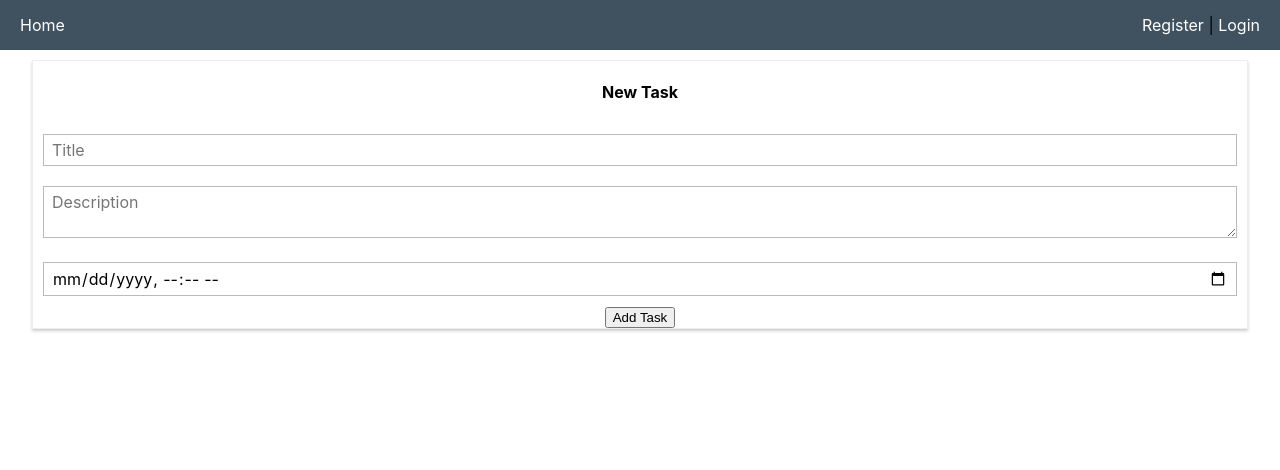
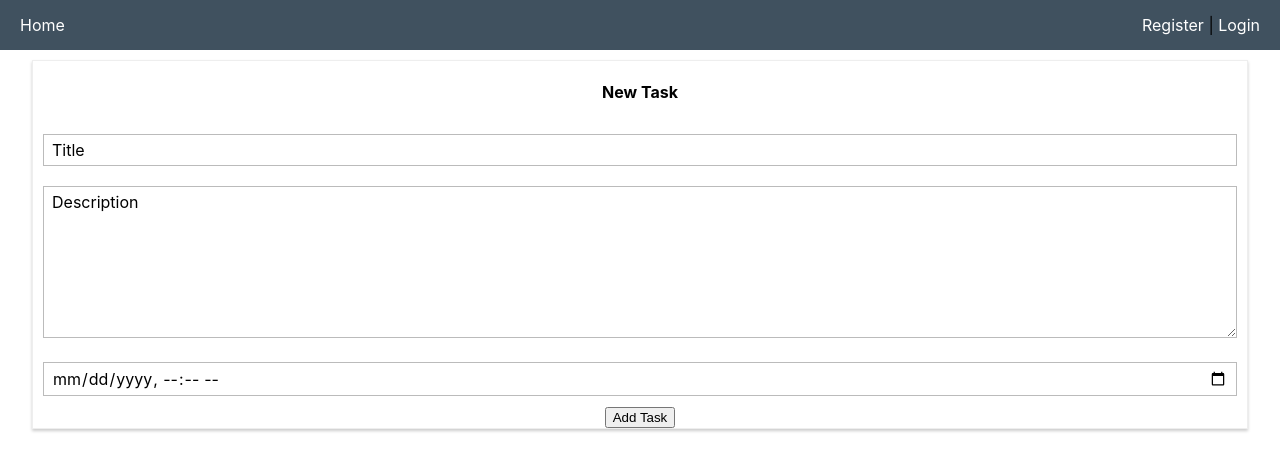
Before and after one commit to fishjaam/task-manager2, a React (Create React App) app: page /new-task in a window 1280 px wide. Shown: the top 470 px of the page. Built offline with nearby package versions, Linux system fonts and the light colour scheme.

Commit message:
Minor fixes

```diff
--- a/src/Components/input.js
+++ b/src/Components/input.js
@@ -23,7 +23,8 @@ const input = ( props ) => {
                 className={inputClasses.join(' ')}
                 {...props.elementConfig}
                 value={props.value}
-                onChange={props.changed} />;
+                onChange={props.changed}
+                rows='7'/>;
             break;
         default:
             inputElement = <input
--- a/src/Components/input.module.css
+++ b/src/Components/input.module.css
@@ -20,7 +20,8 @@
 
 .InputElement:focus {
     outline: none;
-    background-color: #ccc;
+    box-shadow: 1px 1px 1px #999;
+    background-color: #ddd;
 }
 
 .Invalid {
--- a/src/Containers/add-task-page.js
+++ b/src/Containers/add-task-page.js
@@ -39,7 +39,8 @@ class addTask extends Component {
                 elementType: 'input',
                 elementConfig: {
                     type: 'datetime-local',
-                    placeholder: new Date(2018, 11, 24, 10, 33, 30)
+                    placeholder: ''
+                    // placeholder: '2020-01-01T12:00'
                 },
                 value: '',
                 validation: {
@@ -50,7 +51,7 @@ class addTask extends Component {
             }
         },
         formIsValid: false,
-        loading: false
+        initializing: true
     }
 
     checkValidity(value, rules) {
@@ -116,6 +117,14 @@ class addTask extends Component {
                 config: this.state.form[key]
             });
         }
+
+        if(this.state.initializing){
+            formElementsArray[0].config.value = this.state.form.title.elementConfig.placeholder
+            formElementsArray[1].config.value = this.state.form.description.elementConfig.placeholder
+            formElementsArray[2].config.value = this.state.form.dueDate.elementConfig.placeholder
+            this.setState({initializing: false})
+        }
+
         let form = (
             <form onSubmit={this.submitTask}>
                 {formElementsArray.map(formElement => (
--- a/src/Containers/item-detail.js
+++ b/src/Containers/item-detail.js
@@ -39,7 +39,8 @@ class ItemDetail extends Component {
                 elementType: 'input',
                 elementConfig: {
                     type: 'datetime-local',
-                    placeholder: new Date(2018, 11, 24, 10, 33, 30)
+                    placeholder: '2020-01-01T12:00'
+                    // placeholder: new Date(2018, 11, 24, 10, 33, 30)
                 },
                 value: '',
                 validation: {
@@ -125,6 +126,11 @@ class ItemDetail extends Component {
             formElementsArray[2].config.value = task.dueDate
         }
 
+        //don't show date input if no due date exists
+        if(!formElementsArray[2].config.value){
+            formElementsArray.pop();
+        }
+
         let form = (
             <form onSubmit={this.submitTask}>
                 {formElementsArray.map(formElement => (
@@ -145,6 +151,7 @@ class ItemDetail extends Component {
             <div className={styles.body}>
                 {form}
                 <hr></hr>
+
                 <button
                     onClick={this.saveChanges}
                     disabled={!this.props.authenticated}>Save Changes</button>
--- a/src/Containers/item-list.js
+++ b/src/Containers/item-list.js
@@ -8,9 +8,6 @@ import * as taskActions from '../store/actions/task-actions';
 
 
 class ItemList extends Component {
-    state = {
-        tasks: ["first task", "second task", "another"]
-    }
 
     addNewTask = () => {
         this.props.history.push('new-task');
--- a/src/Containers/item-list.module.css
+++ b/src/Containers/item-list.module.css
@@ -11,6 +11,7 @@
     box-sizing: border-box;
     border-radius: 15px;
     margin: 4px 0px;
+    cursor: pointer;
 }
 
 .overdue {
@@ -24,6 +25,7 @@
     margin: 4px 0px;
     border-left: 15px solid red;
     z-index: 10;
+    cursor: pointer;
 }
 
 .complete {
@@ -37,6 +39,7 @@
     margin: 4px 0px;
     border-left: 15px solid green;
     z-index: 10;
+    cursor: pointer;
 }
 
 .addButton {
--- a/src/Containers/task-manager.module.css
+++ b/src/Containers/task-manager.module.css
@@ -1,7 +1,6 @@
 .row {
     display: flex;
     flex-direction: row;
-    flex-wrap: wrap;
     width: 100%;
   }
 
```
